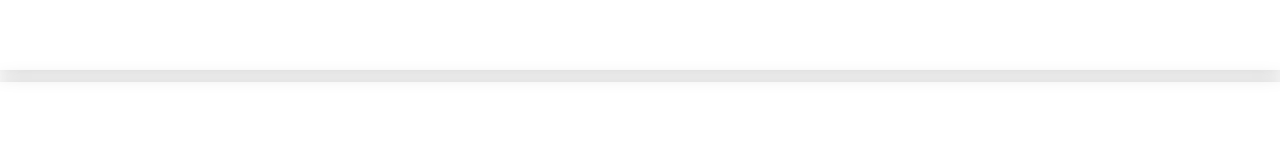
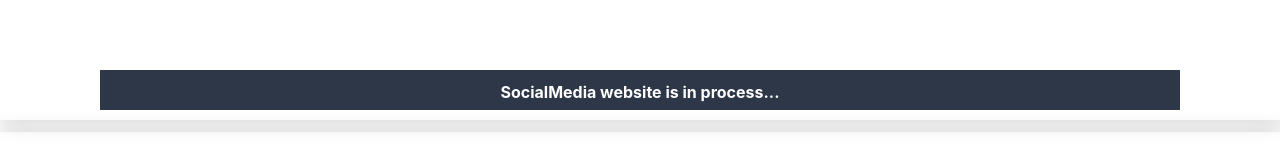
Before and after one commit to sauravpandey538/My_Portfolio, a React (Vite) app: page / in a window 1280 px wide. Shown: the part 2640-2797 px from the top of the page. Built offline with nearby package versions, Linux system fonts and the light colour scheme.

Commit message:
notice added

```diff
--- a/HomePage_Components/Project_List/Project_Main_Page.jsx
+++ b/HomePage_Components/Project_List/Project_Main_Page.jsx
@@ -2,7 +2,7 @@ import React, { useState } from "react";
 import { Box, Text, Flex, Image, Spacer } from "@chakra-ui/react";
 import { format } from "date-fns";
 import ProjectList from "./Project_List";
-
+import { motion } from "framer-motion";
 function ProjectMainPage({ profile }) {
   const [dateTime, setDateTime] = useState(new Date());
   const dayOfWeek = format(dateTime, "EEEE").toUpperCase();
@@ -44,7 +44,29 @@ function ProjectMainPage({ profile }) {
             alt="Saurav Pandey"
           />
         </Flex>
+
         <ProjectList />
+        <motion.div
+          whileInView={{
+            width: ["0%", "100%"],
+            y: 0,
+            opacity: [0, 1],
+          }}
+          transition={{ duration: 1.5 }}
+        >
+          <Text
+            w={"100%"}
+            textAlign={"center"}
+            bg={"gray.700"}
+            color={"white"}
+            py={"10px"}
+            fontWeight={700}
+            mb={"10px"}
+            h={"40px"}
+          >
+            SocialMedia website is in process...
+          </Text>
+        </motion.div>
       </Box>
     </Box>
   );
```
